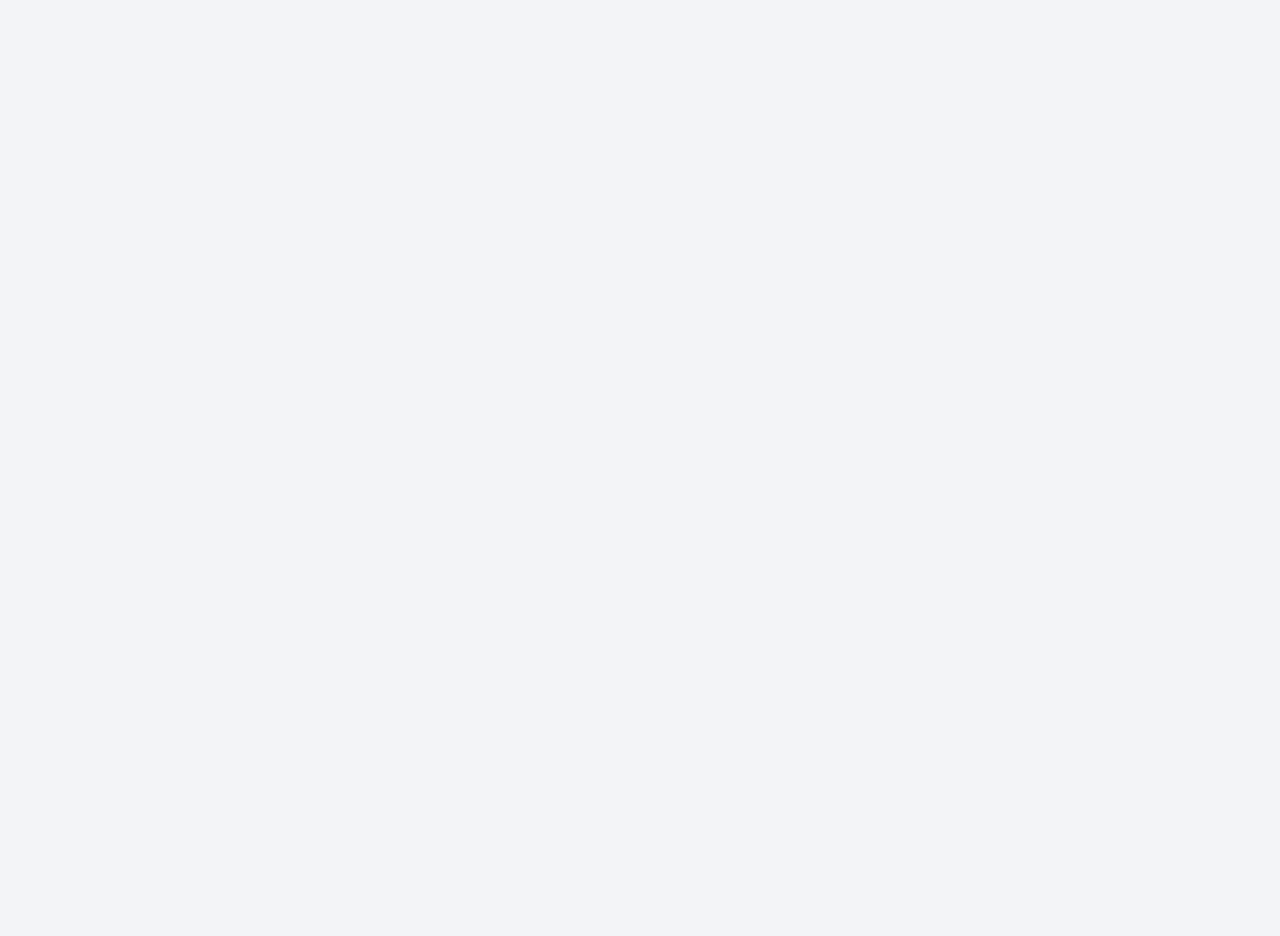
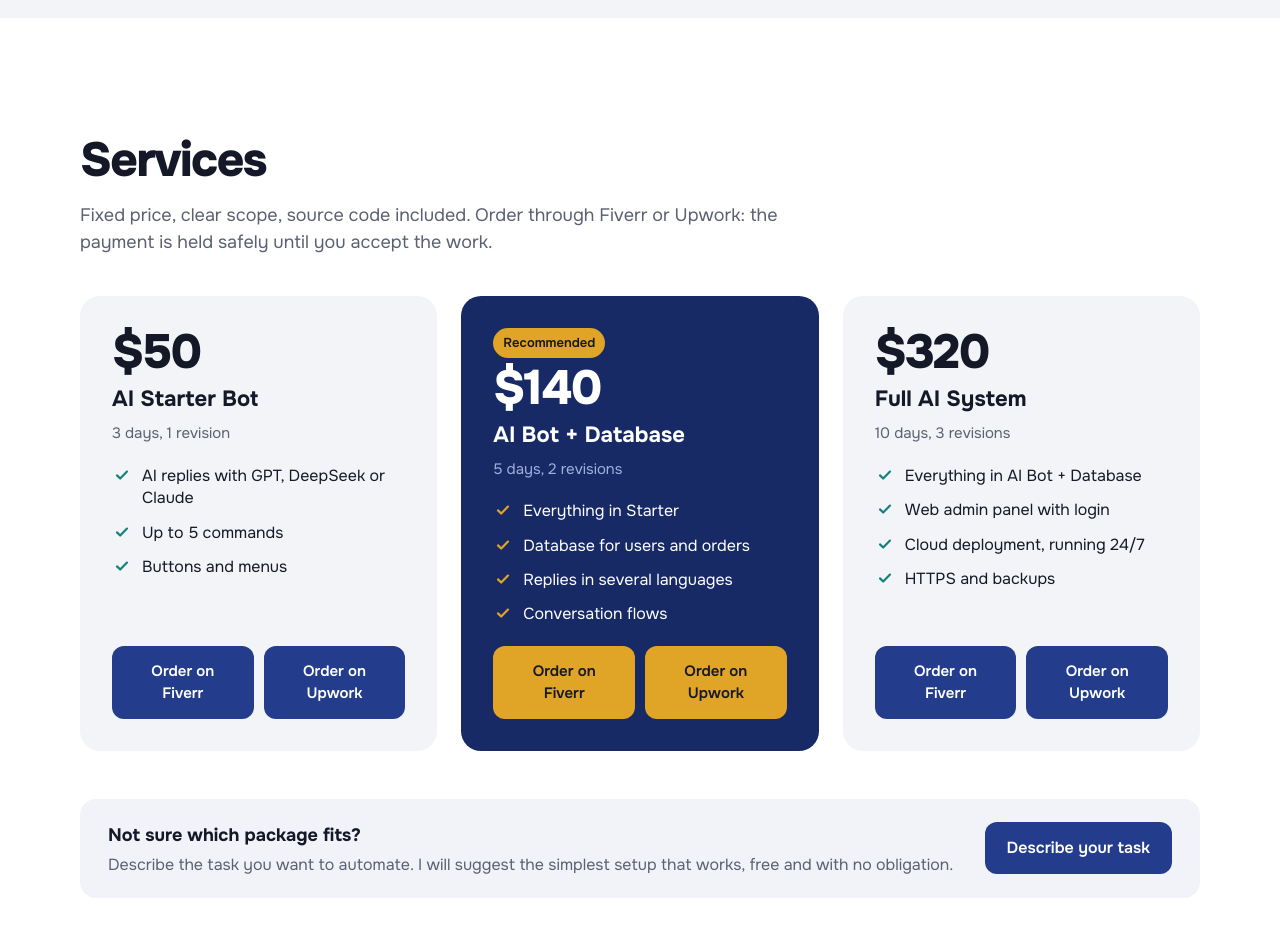
Before and after one commit to Mahmud0547/Mahmud0547.github.io, a Next.js app: page / in a window 1280 px wide. Shown: the part 2440-3376 px from the top of the page. Before the commit the page ends 2458 px from the top, so only its background shows below. Built offline with nearby package versions, Linux system fonts and the light colour scheme.

Commit message:
feat: add services section with Fiverr and Upwork packages

```diff
--- a/components/HomePage.tsx
+++ b/components/HomePage.tsx
@@ -2,6 +2,7 @@ import type { Locale } from "@/lib/i18n";
 import { Header } from "./Header";
 import { Hero } from "./Hero";
 import { TrustStrip } from "./TrustStrip";
+import { Services } from "./Services";
 import { Work } from "./Work";
 
 export function HomePage({ locale }: { locale: Locale }) {
@@ -12,6 +13,7 @@ export function HomePage({ locale }: { locale: Locale }) {
         <Hero locale={locale} />
         <TrustStrip locale={locale} />
         <Work locale={locale} />
+        <Services locale={locale} />
       </main>
     </>
   );
--- a/components/Section.tsx
+++ b/components/Section.tsx
@@ -3,6 +3,7 @@ export function Section({
   title,
   lead,
   dark = false,
+  className = "",
   action,
   children,
 }: {
@@ -10,6 +11,7 @@ export function Section({
   title: string;
   lead?: string;
   dark?: boolean;
+  className?: string;
   action?: React.ReactNode;
   children: React.ReactNode;
 }) {
@@ -17,7 +19,7 @@ export function Section({
     <section
       id={id}
       aria-labelledby={`${id}-title`}
-      className={`scroll-mt-4 pb-[72px] pt-16 lg:pb-[120px] lg:pt-28 ${dark ? "dark-surface bg-deep text-white" : ""}`}
+      className={`scroll-mt-4 pb-[72px] pt-16 lg:pb-[120px] lg:pt-28 ${dark ? "dark-surface bg-deep text-white" : ""} ${className}`}
     >
       <div className="container-page">
         <div className="flex flex-col gap-4 lg:flex-row lg:items-end lg:justify-between lg:gap-6">
--- /dev/null
+++ b/components/Services.tsx
@@ -0,0 +1,87 @@
+import Image from "next/image";
+import { links, packages } from "@/content/site";
+import { formatPrice } from "@/lib/format";
+import { getMessages, localePath, type Locale } from "@/lib/i18n";
+import { Section } from "./Section";
+
+const external = { target: "_blank", rel: "noopener noreferrer" } as const;
+
+export function Services({ locale }: { locale: Locale }) {
+  const t = getMessages(locale).services;
+  const orders = [
+    { href: links.fiverr, label: t.fiverr, short: "Fiverr" },
+    { href: links.upwork, label: t.upwork, short: "Upwork" },
+  ];
+  return (
+    <Section id="services" title={t.title} lead={t.lead} className="bg-white">
+      <ul className="grid gap-7 lg:grid-cols-3 lg:gap-6">
+        {t.packages.map((item, index) => {
+          const { price, recommended } = packages[index];
+          return (
+            <li
+              key={item.name}
+              className={`flex flex-col gap-4 rounded-[18px] px-[22px] pb-[22px] pt-6 lg:gap-5 lg:rounded-[20px] lg:p-8 ${
+                recommended ? "dark-surface bg-deep text-white" : "bg-paper text-ink"
+              }`}
+            >
+              <div className="flex flex-col items-start gap-1 lg:gap-1.5">
+                {recommended && (
+                  <p className="rounded-full bg-saffron px-2.5 py-[5px] text-[13px] font-semibold text-ink">{t.recommended}</p>
+                )}
+                <div className="flex items-baseline gap-3 lg:flex-col lg:items-start lg:gap-1.5">
+                  <p className="text-[40px] font-extrabold tracking-[-0.03em] lg:text-5xl">{formatPrice(price, locale)}</p>
+                  <div className="flex flex-col gap-0.5 lg:gap-1.5">
+                    <h3 className="text-lg font-bold lg:text-[22px]">{item.name}</h3>
+                    <p className={`text-[13px] lg:text-[15px] ${recommended ? "text-dim" : "text-soft"}`}>{item.terms}</p>
+                  </div>
+                </div>
+              </div>
+              <ul className="flex flex-1 flex-col gap-2.5 lg:gap-3">
+                {item.features.map((feature) => (
+                  <li key={feature} className="flex items-start gap-2.5 text-[15px] leading-[1.4] lg:text-base">
+                    <Image
+                      src={recommended ? "/icons/check-saffron.svg" : "/icons/check.svg"}
+                      alt=""
+                      width={20}
+                      height={20}
+                      className="size-5 shrink-0"
+                    />
+                    {feature}
+                  </li>
+                ))}
+              </ul>
+              <div className="flex gap-2 lg:mt-auto lg:gap-2.5">
+                {orders.map((order) => (
+                  <a
+                    key={order.short}
+                    href={order.href}
+                    {...external}
+                    aria-label={order.label}
+                    className={`flex-1 rounded-xl px-4 py-[15px] text-center text-[15px] font-semibold lg:px-[22px] lg:py-3.5 ${
+                      recommended ? "bg-saffron text-ink" : "bg-lapis text-white"
+                    }`}
+                  >
+                    <span className="lg:hidden">{order.short}</span>
+                    <span className="hidden lg:inline">{order.label}</span>
+                  </a>
+                ))}
+              </div>
+            </li>
+          );
+        })}
+      </ul>
+      <div className="mt-7 flex flex-col gap-3 rounded-2xl bg-lapis/6 p-5 lg:mt-12 lg:flex-row lg:items-center lg:gap-6 lg:px-7 lg:py-[22px]">
+        <div className="flex-1">
+          <p className="text-[17px] font-bold lg:text-lg">{t.review.title}</p>
+          <p className="mt-1 text-[15px] leading-[1.45] text-soft lg:text-base">{t.review.text}</p>
+        </div>
+        <a
+          href={`${localePath(locale)}#contact`}
+          className="shrink-0 rounded-xl bg-lapis px-[22px] py-[15px] text-center font-semibold text-white lg:py-3.5"
+        >
+          {t.review.cta}
+        </a>
+      </div>
+    </Section>
+  );
+}
```
Also changed, not shown: public/icons/check-saffron.svg (added), 1 other file (tests, documents, lock files or other folders).
